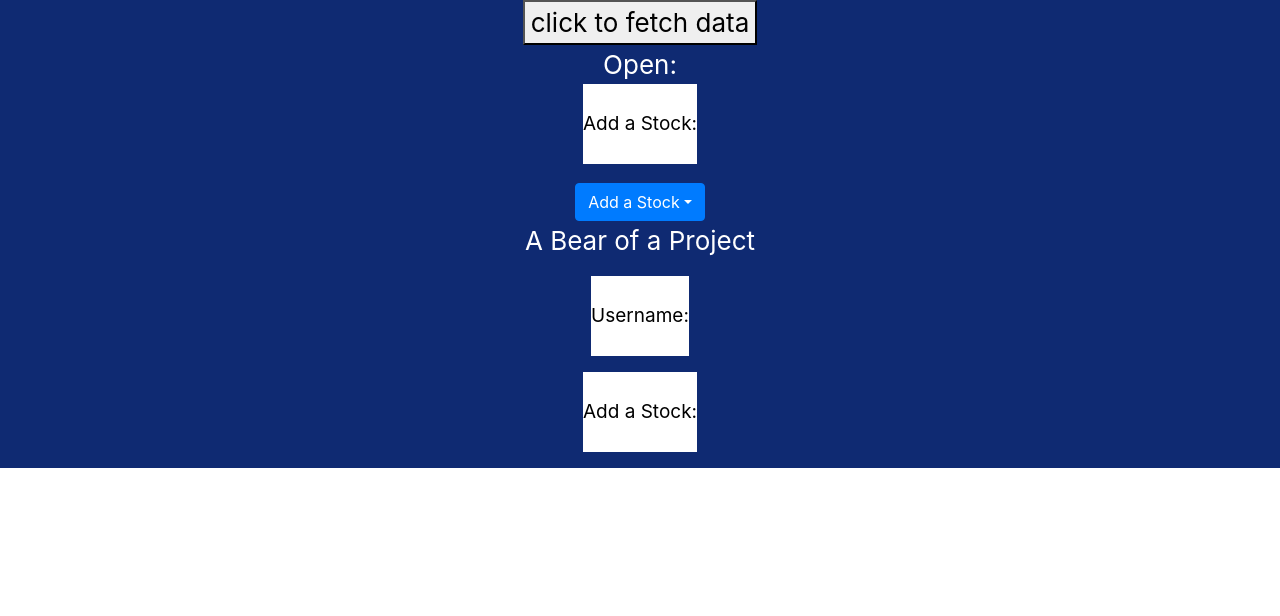
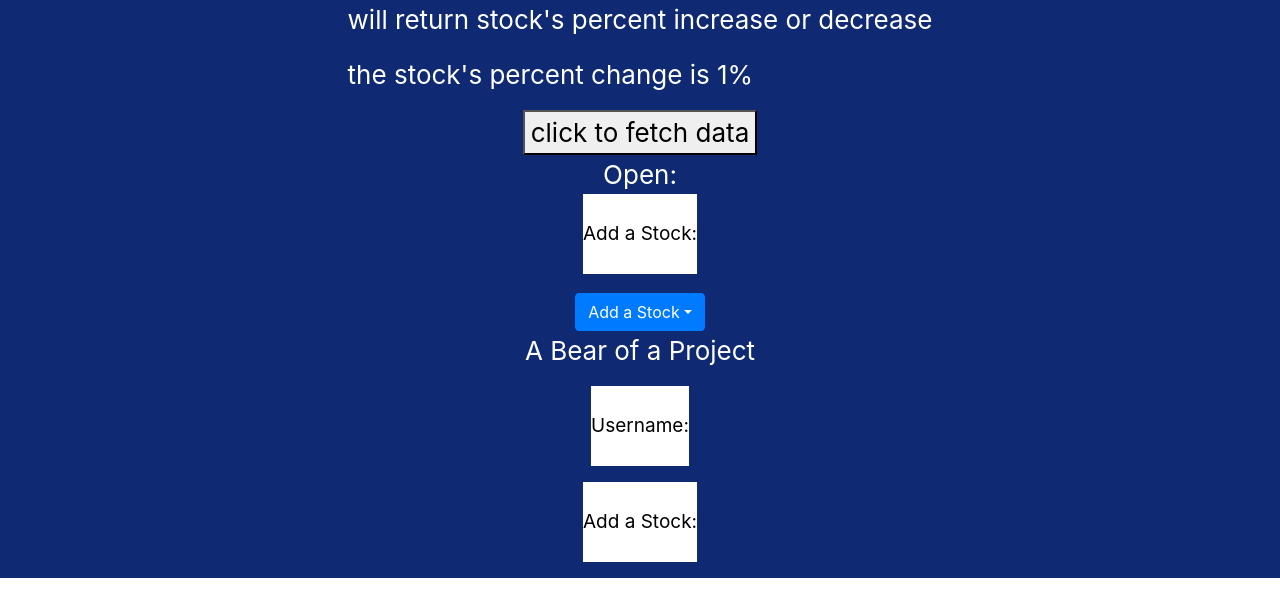
Before and after one commit to DALI-mini-webdev/final-project-stock-stack-group-4, a React (Create React App) app in the folder stockwebsite/: page / in a window 1280 px wide. Shown: the top 616 px of the page. Built offline with nearby package versions, Linux system fonts and the light colour scheme.

Commit message:
Added stock component and stockPosting component

```diff
--- a/stockwebsite/src/App.js
+++ b/stockwebsite/src/App.js
@@ -2,10 +2,10 @@ import './App.css';
 import Dropdown from 'react-bootstrap/Dropdown';
 import DropdownButton from 'react-bootstrap/DropdownButton';
 import 'bootstrap/dist/css/bootstrap.min.css';
-
 import axios from 'axios';
 import {Component} from 'react';
-
+import Stock from './DataDisplay/Stock';
+import React from 'react';
 
 class App extends Component{
   constructor(props){
@@ -44,6 +44,7 @@ class App extends Component{
 
       return(
         <div>
+
           Open: {this.state.data["1. open"]}
         </div>
       )
@@ -55,7 +56,9 @@ class App extends Component{
 
   render() {
     return (
+
       <div className = "App-header">
+        <Stock />
         <button onClick = {this.fetchData}>click to fetch data</button>
         {this.renderData()}
 
@@ -83,9 +86,8 @@ class App extends Component{
         <p className="App-body">Add a Stock:</p>
       </div>
 
+    )
 
-
-    )
 
     }}
 
--- /dev/null
+++ b/stockwebsite/src/DataDisplay/Stock.js
@@ -0,0 +1,18 @@
+import React, {Component} from 'react';
+
+class Stock extends Component{
+    constructor(props){
+        super(props);
+        this.state = {percentChange: '1%'};
+    }
+
+    render(){
+        return(
+            <div>
+            <p>will return stock's percent increase or decrease</p>
+            <p>the stock's percent change is {this.state.percentChange}</p>
+            </div>
+        )
+    }
+}
+export default Stock;
--- a/stockwebsite/src/index.js
+++ b/stockwebsite/src/index.js
@@ -3,6 +3,8 @@ import ReactDOM from 'react-dom';
 import './index.css';
 import App from './App';
 import reportWebVitals from './reportWebVitals';
+
+
 
 ReactDOM.render(
   <React.StrictMode>
```
Also changed, not shown: stockwebsite/src/DataDisplay/StockPosting.js (added).
